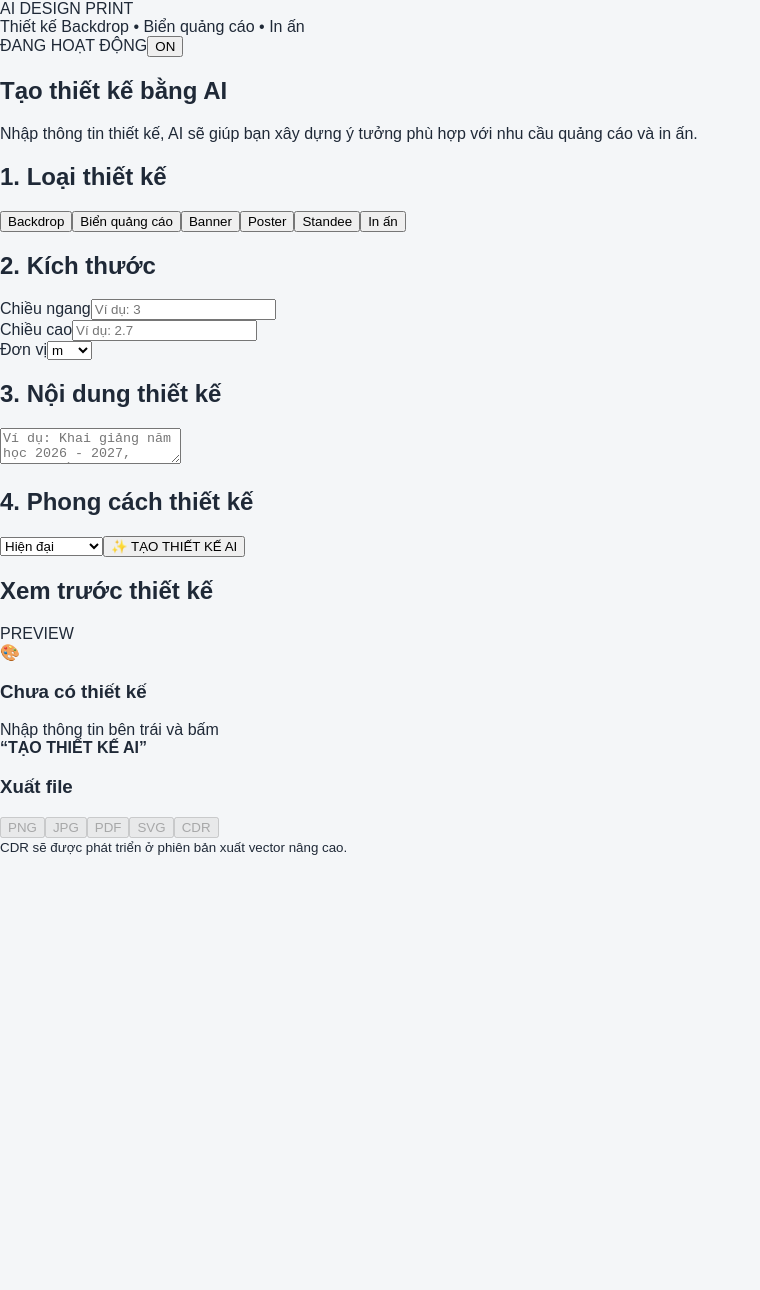
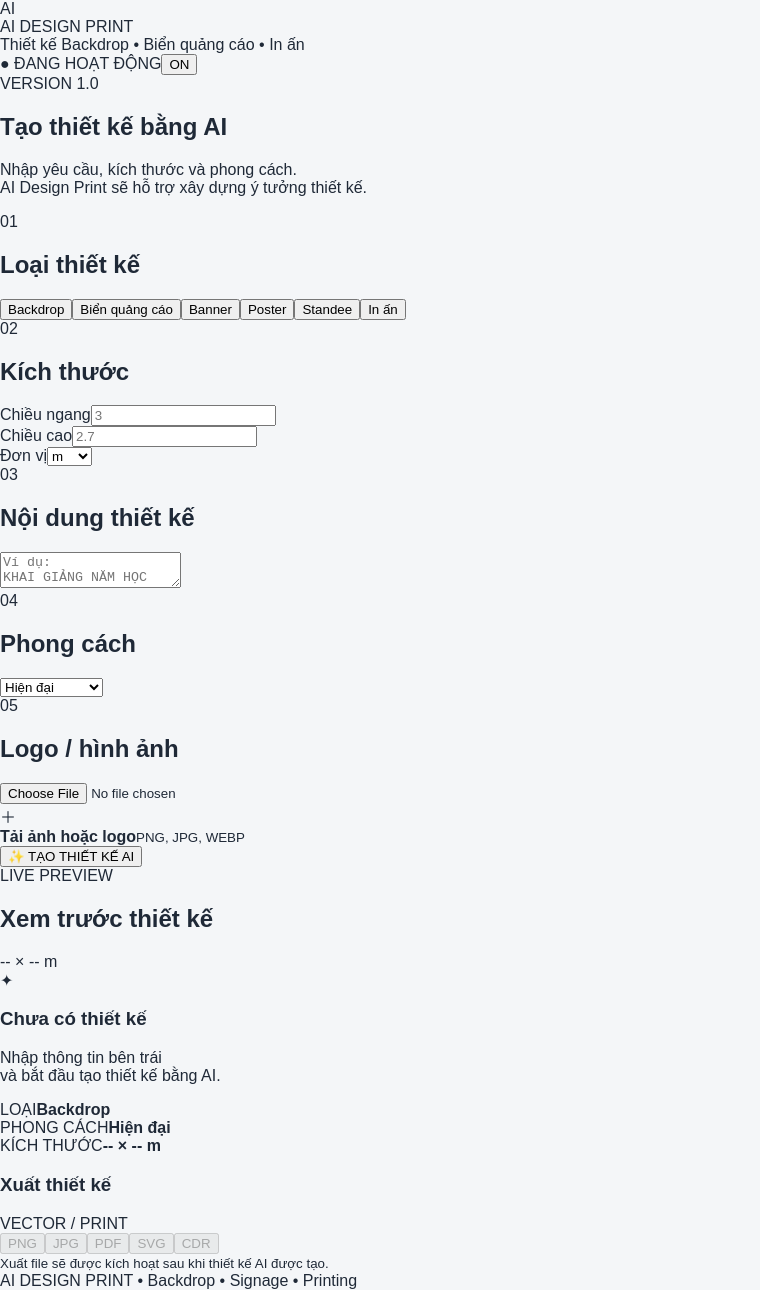
Before and after one commit to aidesignvietnam/ai-design-print, a React (Vite) app: page / in a window 1280 px wide. Shown: the whole page, without its empty margins (0-760 px from the left). Before the commit the page ends 856 px from the top, so only its background shows below. Built offline with nearby package versions, Linux system fonts and the light colour scheme.

Commit message:
Implement image upload and enhance design preview
Added image upload functionality and updated design preview.

```diff
--- a/src/main.jsx
+++ b/src/main.jsx
@@ -10,29 +10,52 @@ function App() {
   const [unit, setUnit] = useState("m");
   const [content, setContent] = useState("");
   const [style, setStyle] = useState("Hiện đại");
+  const [image, setImage] = useState(null);
+
+  const handleImage = (event) => {
+    const file = event.target.files?.[0];
+
+    if (!file) return;
+
+    const imageUrl = URL.createObjectURL(file);
+    setImage(imageUrl);
+  };
 
   const createDesign = () => {
+    if (!toolOn) return;
+
     alert(
-      `Đã nhận yêu cầu thiết kế!\n\nLoại: ${designType}\nKích thước: ${width} × ${height} ${unit}\nPhong cách: ${style}\n\nNội dung:\n${content}`
+      `Yêu cầu thiết kế đã được ghi nhận!\n\n` +
+      `Loại: ${designType}\n` +
+      `Kích thước: ${width || "--"} × ${height || "--"} ${unit}\n` +
+      `Phong cách: ${style}\n\n` +
+      `Nội dung:\n${content || "Chưa nhập nội dung"}`
     );
   };
 
   return (
     <div className="app">
+
       {/* HEADER */}
       <header className="topbar">
+        <div className="brand-area">
+          <div className="brand-icon">AI</div>
+
           <div>
             <div className="brand">AI DESIGN PRINT</div>
             <div className="subtitle">
               Thiết kế Backdrop • Biển quảng cáo • In ấn
             </div>
           </div>
+        </div>
 
         <div className="power-area">
-          <span>{toolOn ? "ĐANG HOẠT ĐỘNG" : "ĐANG TẮT"}</span>
+          <span className={toolOn ? "power-status active" : "power-status"}>
+            ● {toolOn ? "ĐANG HOẠT ĐỘNG" : "ĐANG TẮT"}
+          </span>
 
           <button
-            className={`power-button ${toolOn ? "on" : "off"}`}
+            className={toolOn ? "power-button on" : "power-button off"}
             onClick={() => setToolOn(!toolOn)}
           >
             {toolOn ? "ON" : "OFF"}
@@ -42,18 +65,33 @@ function App() {
 
       {/* MAIN */}
       <main className="workspace">
-        <section className="intro">
-          <h1>Tạo thiết kế bằng AI</h1>
+
+        <section className="hero">
+          <div>
+            <span className="badge">VERSION 1.0</span>
+
+            <h1>
+              Tạo thiết kế
+              <span> bằng AI</span>
+            </h1>
+
             <p>
-            Nhập thông tin thiết kế, AI sẽ giúp bạn xây dựng ý tưởng phù hợp
-            với nhu cầu quảng cáo và in ấn.
+              Nhập yêu cầu, kích thước và phong cách.
+              <br />
+              AI Design Print sẽ hỗ trợ xây dựng ý tưởng thiết kế.
             </p>
+          </div>
         </section>
 
         <div className="layout">
-          {/* LEFT PANEL */}
+
+          {/* LEFT */}
           <section className="panel">
-            <h2>1. Loại thiết kế</h2>
+
+            <div className="section-title">
+              <span>01</span>
+              <h2>Loại thiết kế</h2>
+            </div>
 
             <div className="design-types">
               {[
@@ -67,7 +105,9 @@ function App() {
                 <button
                   key={type}
                   className={
-                    designType === type ? "type active" : "type"
+                    designType === type
+                      ? "type active"
+                      : "type"
                   }
                   onClick={() => setDesignType(type)}
                   disabled={!toolOn}
@@ -77,33 +117,40 @@ function App() {
               ))}
             </div>
 
-            <h2>2. Kích thước</h2>
+            <div className="section-title">
+              <span>02</span>
+              <h2>Kích thước</h2>
+            </div>
 
             <div className="size-row">
-              <div>
+
+              <div className="input-group">
                 <label>Chiều ngang</label>
+
                 <input
                   type="number"
-                  placeholder="Ví dụ: 3"
+                  placeholder="3"
                   value={width}
                   onChange={(e) => setWidth(e.target.value)}
                   disabled={!toolOn}
                 />
               </div>
 
-              <div>
+              <div className="input-group">
                 <label>Chiều cao</label>
+
                 <input
                   type="number"
-                  placeholder="Ví dụ: 2.7"
+                  placeholder="2.7"
                   value={height}
                   onChange={(e) => setHeight(e.target.value)}
                   disabled={!toolOn}
                 />
               </div>
 
-              <div>
+              <div className="input-group unit">
                 <label>Đơn vị</label>
+
                 <select
                   value={unit}
                   onChange={(e) => setUnit(e.target.value)}
@@ -114,19 +161,28 @@ function App() {
                   <option value="mm">mm</option>
                 </select>
               </div>
+
             </div>
 
-            <h2>3. Nội dung thiết kế</h2>
+            <div className="section-title">
+              <span>03</span>
+              <h2>Nội dung thiết kế</h2>
+            </div>
 
             <textarea
               className="content-input"
-              placeholder="Ví dụ: Khai giảng năm học 2026 - 2027, Trường Mầm non Kids World..."
+              placeholder={
+                "Ví dụ:\nKHAI GIẢNG NĂM HỌC 2026 - 2027\nTrường Mầm non Kids World\nNgày ... tháng ... năm ..."
+              }
               value={content}
               onChange={(e) => setContent(e.target.value)}
               disabled={!toolOn}
             />
 
-            <h2>4. Phong cách thiết kế</h2>
+            <div className="section-title">
+              <span>04</span>
+              <h2>Phong cách</h2>
+            </div>
 
             <select
               className="style-select"
@@ -143,6 +199,33 @@ function App() {
               <option>Theo yêu cầu</option>
             </select>
 
+            <div className="section-title">
+              <span>05</span>
+              <h2>Logo / hình ảnh</h2>
+            </div>
+
+            <label className="upload-box">
+              <input
+                type="file"
+                accept="image/*"
+                onChange={handleImage}
+                disabled={!toolOn}
+              />
+
+              <div className="upload-icon">＋</div>
+
+              <div>
+                <strong>Tải ảnh hoặc logo</strong>
+                <small>PNG, JPG, WEBP</small>
+              </div>
+            </label>
+
+            {image && (
+              <div className="uploaded-preview">
+                <img src={image} alt="Logo tải lên" />
+              </div>
+            )}
+
             <button
               className="create-button"
               onClick={createDesign}
@@ -150,47 +233,108 @@ function App() {
             >
               ✨ TẠO THIẾT KẾ AI
             </button>
+
           </section>
 
-          {/* RIGHT PANEL */}
+          {/* RIGHT */}
           <section className="preview-panel">
+
             <div className="preview-header">
+              <div>
+                <span className="preview-label">LIVE PREVIEW</span>
                 <h2>Xem trước thiết kế</h2>
-              <span>PREVIEW</span>
+              </div>
+
+              <span className="preview-size">
+                {width || "--"} × {height || "--"} {unit}
+              </span>
             </div>
 
             <div className="preview-box">
+
+              {image ? (
+                <img
+                  className="preview-image"
+                  src={image}
+                  alt="Preview"
+                />
+              ) : (
                 <div className="preview-placeholder">
-                <div className="preview-icon">🎨</div>
+
+                  <div className="preview-icon">
+                    ✦
+                  </div>
 
                   <h3>Chưa có thiết kế</h3>
 
                   <p>
-                  Nhập thông tin bên trái và bấm
+                    Nhập thông tin bên trái
                     <br />
-                  <strong>“TẠO THIẾT KẾ AI”</strong>
+                    và bắt đầu tạo thiết kế bằng AI.
                   </p>
+
                 </div>
+              )}
+
+            </div>
+
+            <div className="preview-info">
+
+              <div>
+                <span>LOẠI</span>
+                <strong>{designType}</strong>
+              </div>
+
+              <div>
+                <span>PHONG CÁCH</span>
+                <strong>{style}</strong>
+              </div>
+
+              <div>
+                <span>KÍCH THƯỚC</span>
+                <strong>
+                  {width || "--"} × {height || "--"} {unit}
+                </strong>
+              </div>
+
             </div>
 
             <div className="export-area">
-              <h3>Xuất file</h3>
+
+              <div className="export-title">
+                <h3>Xuất thiết kế</h3>
+                <span>VECTOR / PRINT</span>
+              </div>
 
               <div className="export-buttons">
+
                 <button disabled>PNG</button>
                 <button disabled>JPG</button>
                 <button disabled>PDF</button>
                 <button disabled>SVG</button>
-                <button disabled>CDR</button>
+                <button className="cdr" disabled>
+                  CDR
+                </button>
+
               </div>
 
               <small>
-                CDR sẽ được phát triển ở phiên bản xuất vector nâng cao.
+                Xuất file sẽ được kích hoạt sau khi thiết kế AI
+                được tạo.
               </small>
+
             </div>
+
           </section>
+
         </div>
+
       </main>
+
+      <footer>
+        AI DESIGN PRINT • Backdrop • Signage • Printing
+      </footer>
+
     </div>
   );
 }
```
Lines whose indentation alone changed are shown as unchanged.
